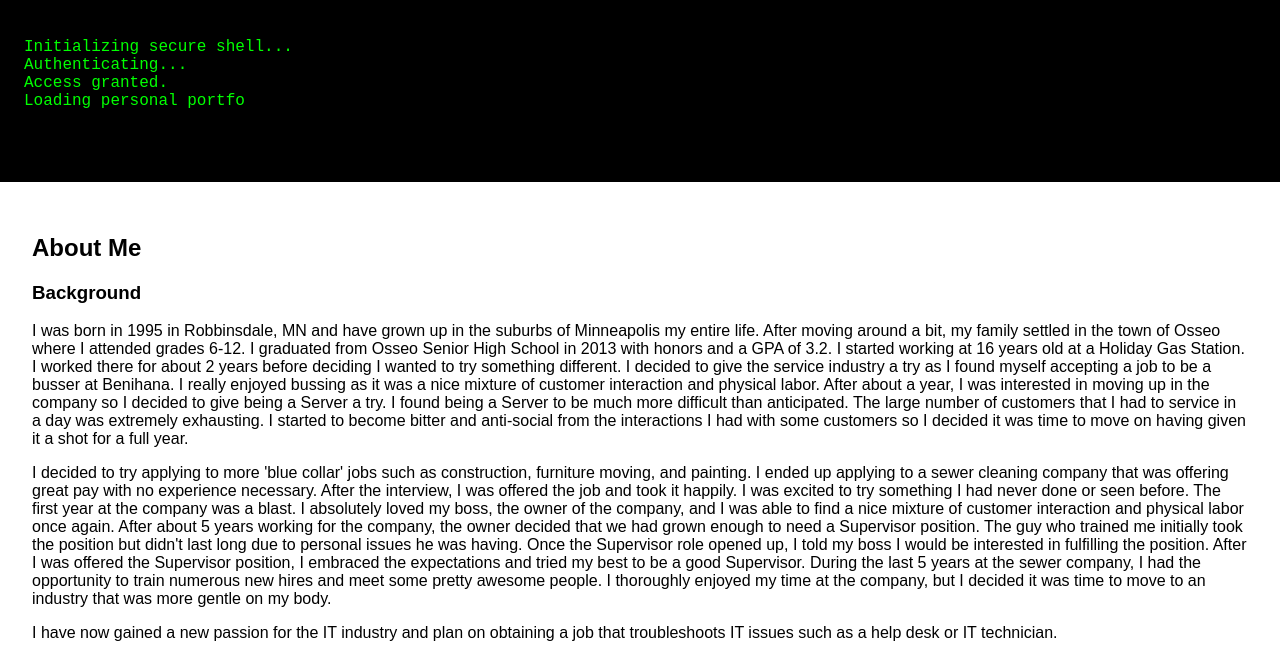
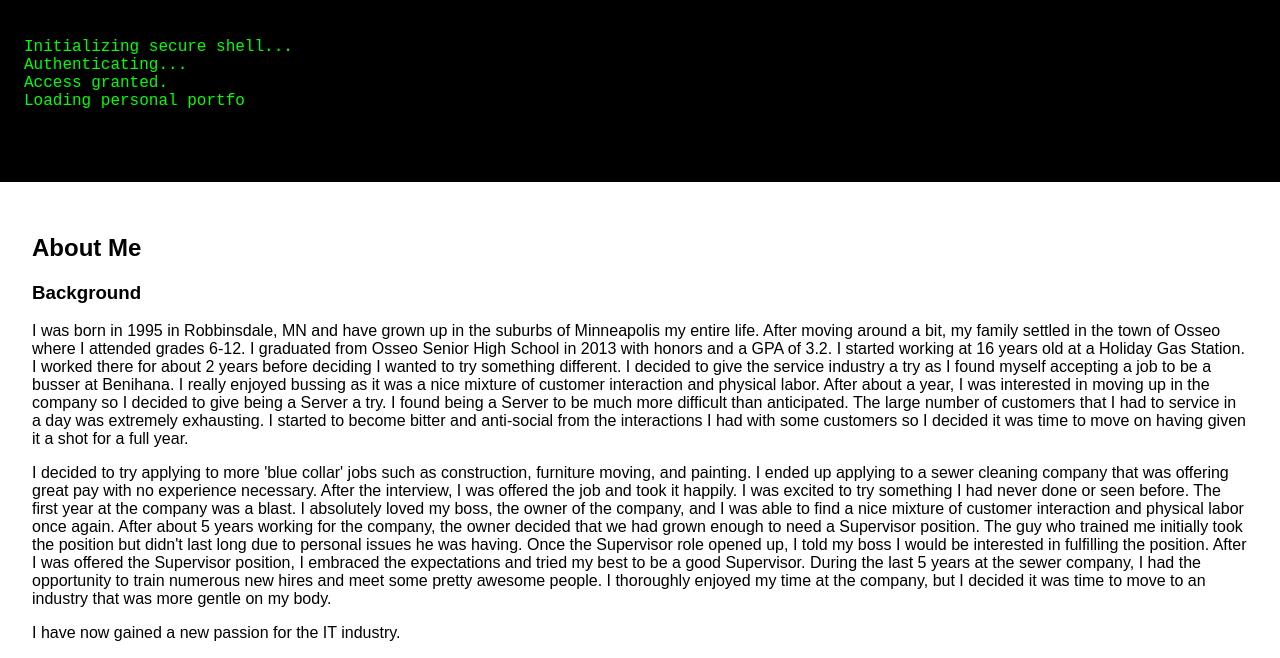
Before and after one commit to Triggered247/anthonyacole.ddns.net, a plain HTML site: page public_html/index.html in a window 1280 px wide. Shown: the part 116-774 px from the top of the page. Drawn offline with Linux system fonts and the light colour scheme.

Commit message:
Changes to index before creating a new branch

```diff
--- a/public_html/index.html
+++ b/public_html/index.html
@@ -107,7 +107,8 @@
         </p>
 
         <p>
-        I have now gained a new passion for the IT industry and plan on obtaining a job that troubleshoots IT issues such as a help desk or IT technician.
+        I have now gained a new passion for the IT industry.
+
 
         </p>
 
```
